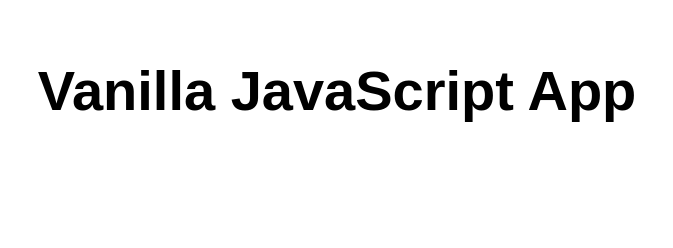
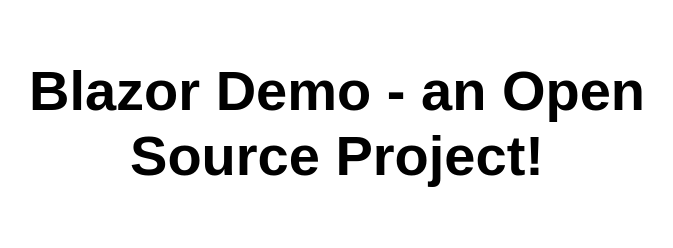
Before and after one commit to medavis00/BlazorDemoOS, a plain HTML site: page index.html in a window 1280 px wide. Shown: the whole page, without its empty margins (303-976 px from the left). Drawn offline with Linux system fonts and the light colour scheme.

Commit message:
initial test checkin

```diff
--- a/index.html
+++ b/index.html
@@ -10,7 +10,9 @@
 
 <body>
   <main>
-    <h1>Vanilla JavaScript App</h1>
+    <h1>Blazor Demo - an Open Source Project!</h1>
+
+
   </main>
 </body>
 
```
